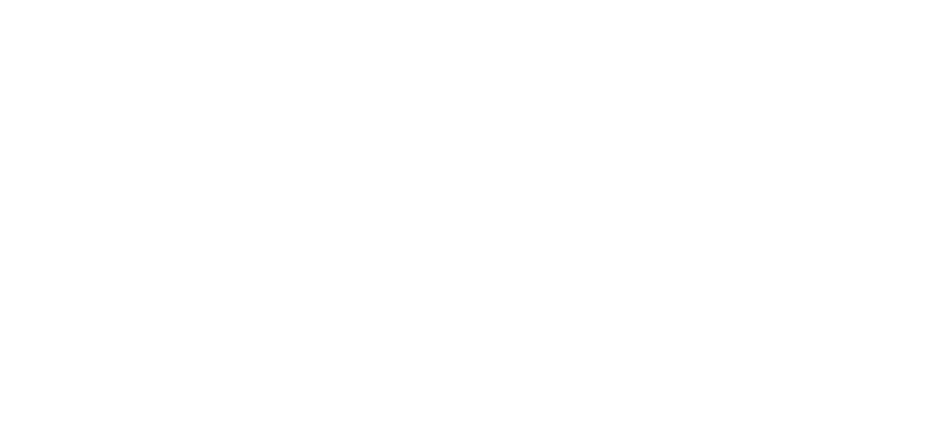
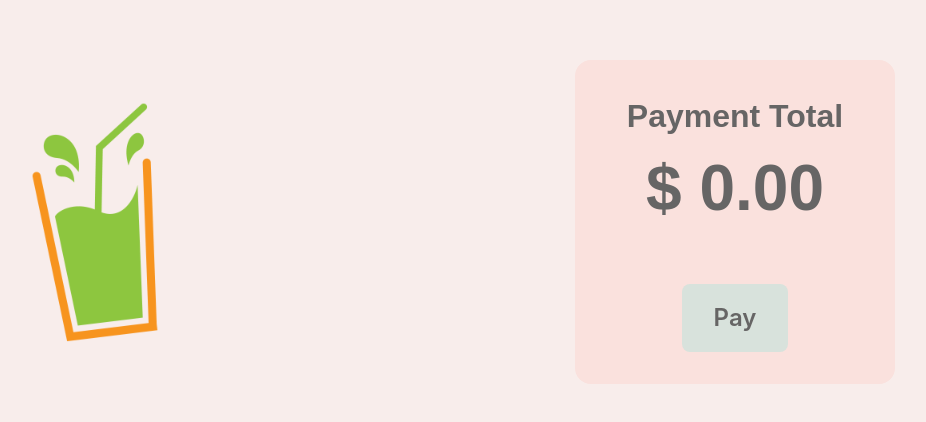
Before and after one commit to Eessh/beverage-recommendation-system, a React (Vite) app: page /payment in a window 1280 px wide. Before the commit this address had no page. Shown: the part 178-600 px from the top of the page, without its empty margins (225-1151 px from the left). Built offline with nearby package versions, Linux system fonts and the light colour scheme.

Commit message:
cart, payment pages are connected, adding transactions to database is working

```diff
--- a/src/assets/icons/Done.tsx
+++ b/src/assets/icons/Done.tsx
@@ -1,6 +1,6 @@
 const Done = () => {
   return (
-    <svg className="h-20 w-20" viewBox="0 0 20 20" fill="currentColor">
+    <svg className="h-14 w-14" viewBox="0 0 20 20" fill="currentColor">
       <path fillRule="evenodd" d="M10 18a8 8 0 100-16 8 8 0 000 16zm3.707-9.293a1 1 0 00-1.414-1.414L9 10.586 7.707 9.293a1 1 0 00-1.414 1.414l2 2a1 1 0 001.414 0l4-4z" clipRule="evenodd" />
     </svg>
   );
--- /dev/null
+++ b/src/components/Animated/Spinner/Spinner.tsx
@@ -0,0 +1,40 @@
+const Spinner = () => {
+
+  return (
+    <svg width="60" height="30" viewBox="0 0 120 30" fill="#fec5bb">
+        <circle cx="15" cy="15" r="15">
+            <animate attributeName="r" from="15" to="15"
+                    begin="0s" dur="0.8s"
+                    values="15;9;15" calcMode="linear"
+                    repeatCount="indefinite" />
+            <animate attributeName="fill-opacity" from="1" to="1"
+                    begin="0s" dur="0.8s"
+                    values="1;.5;1" calcMode="linear"
+                    repeatCount="indefinite" />
+        </circle>
+        <circle cx="60" cy="15" r="9" fillOpacity="0.3">
+            <animate attributeName="r" from="9" to="9"
+                    begin="0s" dur="0.8s"
+                    values="9;15;9" calcMode="linear"
+                    repeatCount="indefinite" />
+            <animate attributeName="fill-opacity" from="0.5" to="0.5"
+                    begin="0s" dur="0.8s"
+                    values=".5;1;.5" calcMode="linear"
+                    repeatCount="indefinite" />
+        </circle>
+        <circle cx="105" cy="15" r="15">
+            <animate attributeName="r" from="15" to="15"
+                    begin="0s" dur="0.8s"
+                    values="15;9;15" calcMode="linear"
+                    repeatCount="indefinite" />
+            <animate attributeName="fill-opacity" from="1" to="1"
+                    begin="0s" dur="0.8s"
+                    values="1;.5;1" calcMode="linear"
+                    repeatCount="indefinite" />
+        </circle>
+    </svg>
+  );
+
+};
+
+export default Spinner;
--- a/src/components/Animated/index.ts
+++ b/src/components/Animated/index.ts
@@ -1,9 +1,11 @@
 import Button from "./Button/Button";
 import Backdrop from "./Backdrop/Backdrop";
 import Modal from "./Modal/Modal";
+import Spinner from "./Spinner/Spinner";
 
 export {
   Button,
   Backdrop,
-  Modal
+  Modal,
+  Spinner
 };
--- a/src/components/pages/Payment/Payment.css
+++ b/src/components/pages/Payment/Payment.css
@@ -5,6 +5,35 @@
   flex-direction: row;
   color: rgb(102, 101, 101);
   background-color: #f8edeb;
+}
+
+.image,
+.payment,
+.tasks {
+  flex: 1;
+  display: flex;
+  justify-content: row;
+  align-items: center;
+  justify-content: center;
+}
+
+.tasks--list {
+  display: flex;
+  flex-direction: column;
+  align-items: flex-start;
+}
+
+.tasks--list--item {
+  display: flex;
+  flex-direction: row;
+  align-items: center;
+  justify-content: center;
+  margin-bottom: 1rem;
+}
+
+.tasks--list--item--name {
+  margin-right: 1rem;
+  font-size: 2rem;
 }
 
 .pay-float {
--- a/src/components/pages/Payment/Payment.tsx
+++ b/src/components/pages/Payment/Payment.tsx
@@ -1,11 +1,12 @@
-import { useState } from "react";
+import { useState, useRef } from "react";
 import { useNavigate } from "react-router-dom";
-import { Database, Done } from "../../../assets/icons";
+import { Close, Database, Done } from "../../../assets/icons";
+import { BeverageLogo } from "../../../assets/images";
 import { useGlobalContext } from "../../../GlobalContext";
 import { getDominantEmotion, getWeatherFromCode } from "../../../RecommendationSystem";
 import { getBeveragesForTag } from "../../../TaggingSystem";
 import { TBeverages, TTags } from "../../../Types";
-import { Button } from "../../Animated";
+import { Button, Spinner } from "../../Animated";
 import "./Payment.css";
 
 const Payment = () => {
@@ -21,7 +22,13 @@
     setCart,
     setVisitedRecommendationsPage
   } = useGlobalContext();
-  const [status, setStatus] = useState<string>("");
+  const imageDiv = useRef<HTMLDivElement | null>(null);
+  const paymentDiv = useRef<HTMLDivElement | null>(null);
+  const tasksDiv = useRef<HTMLDivElement | null>(null);
+  const [payBtnClicked, setPayBtnClicked] = useState<boolean>(false);
+  const [paymentDone, setPaymentDone] = useState<boolean>(false);
+  const [transactionProcessCompleted, setTransactionProcessCompleted] = useState<boolean>(false);
+  const [transactionAdded, setTransactionAdded] = useState<boolean>(false);
 
   const getTotalPayment = () => {
     let total = 0;
@@ -32,7 +39,8 @@
   };
 
   const handlePay = () => {
-    setStatus("adding");
+    setPayBtnClicked(true);
+    setTimeout(() => {setPaymentDone(true);}, 300);
 
     const getBeverageNamesFromCart = (cart: TBeverages): string[] => {
       const names: string[] = [];
@@ -47,14 +55,15 @@
           beverages.push(beverage.name);
         });
       });
-      return beverages;
+      const noDups = [... new Set(beverages)];
+      return noDups;
     }
 
     const options = {
       method: "POST",
       headers: {"Content-Type": "application/json"},
       body: JSON.stringify({
-        data: {
+        transaction: {
           season: "rainy",
           gender: gender,
           age: age,
@@ -67,21 +76,35 @@
       })
     };
     fetch("http://localhost:5000/transactions", options)
-    .then(() => {
-      setCart([]);
-      setVisitedRecommendationsPage(false);
-      setStatus("done");
-      setTimeout(() => navigate("/"), 200);
+    .then((res) => {
+      setTransactionProcessCompleted(true);
+      res.json().then((body) => {
+        if (res.status === 400) {
+          console.log("Log: Bad request for getting transactions, Info: ", body.info);
+        }
+        else if (res.status === 500) {
+          console.log("Log: Server Error while getting transactions, Info: ", body.info);
+        }
+        else {
+          setTransactionAdded(true);
+        }
+        setCart([]);
+        setVisitedRecommendationsPage(false);
+        setTimeout(() => navigate("/"), 500);
+      });
     })
     .catch((err) => console.log("Log: Error while adding transaction: ", err));
   };
 
   return (
     <div className="Payment">
-      <div className="left">
+      {!payBtnClicked && <div ref={imageDiv} className="image">
+        <img src={BeverageLogo} className="drink-logo-image" />
+      </div>}
+      <div ref={paymentDiv} className="payment">
         <span className="pay-float">
           <p className="info">Payment Total</p>
-          <p className="total">$ {getTotalPayment()}</p>
+          <p className="total">$ {getTotalPayment().toFixed(2)}</p>
           <Button
             overrideDefaultStyles={true}
             classes="pay-btn"
@@ -89,33 +112,24 @@
           >Pay</Button>
         </span>
       </div>
-      <div className="right">
-        {
-          status == ""
-          ? <></>
-          : status == "adding"
-            ? <AddingToDatabase />
-            : <PaymentDone />
-        }
-      </div>
-    </div>
-  );
-};
-
-const AddingToDatabase = () => {
-  return (
-    <div className="AddingToDatabase">
-      <span className="adding-info">Adding to Database</span>
-      <span className="database-icon"><Database /></span>
-    </div>
-  );
-};
-
-const PaymentDone = () => {
-  return (
-    <div className="PaymentDone">
-      <span className="payment-info">Payment Done</span>
-      <span className="done-icon"><Done /></span>
+      {payBtnClicked && <div ref={tasksDiv} className="tasks">
+        <div className="tasks--list">
+          <span className="tasks--list--item">
+            <span className="tasks--list--item--name">Processing Payment</span>
+            {paymentDone ? <Done /> : <Spinner />}
+          </span>
+          <span className="tasks--list--item">
+            <span className="tasks--list--item--name">Adding transaction to Database</span>
+            {
+              !transactionProcessCompleted
+              ? <Spinner />
+              : transactionAdded
+                ? <Done />
+                : <Close />
+            }
+          </span>
+        </div>
+      </div>}
     </div>
   );
 };
--- a/src/main.tsx
+++ b/src/main.tsx
@@ -25,8 +25,8 @@
         <Routes>
           {/* <Route path="/" element={<Home />}/> */}
           {/* <Route path="/beverages" element={<Beverages />}/> */}
-          {/* <Route path="/cart" element={<Cart />}/> */}
-          {/* <Route path="/payment" element={<Payment />}/> */}
+          <Route path="/cart" element={<Cart />}/>
+          <Route path="/payment" element={<Payment />}/>
           {/* <Route path="/app" element={<App />}/> */}
           {<Route path="/" element={<App />} />}
           <Route path="/detectionScreen" element={<VideoComponent />} />
```
